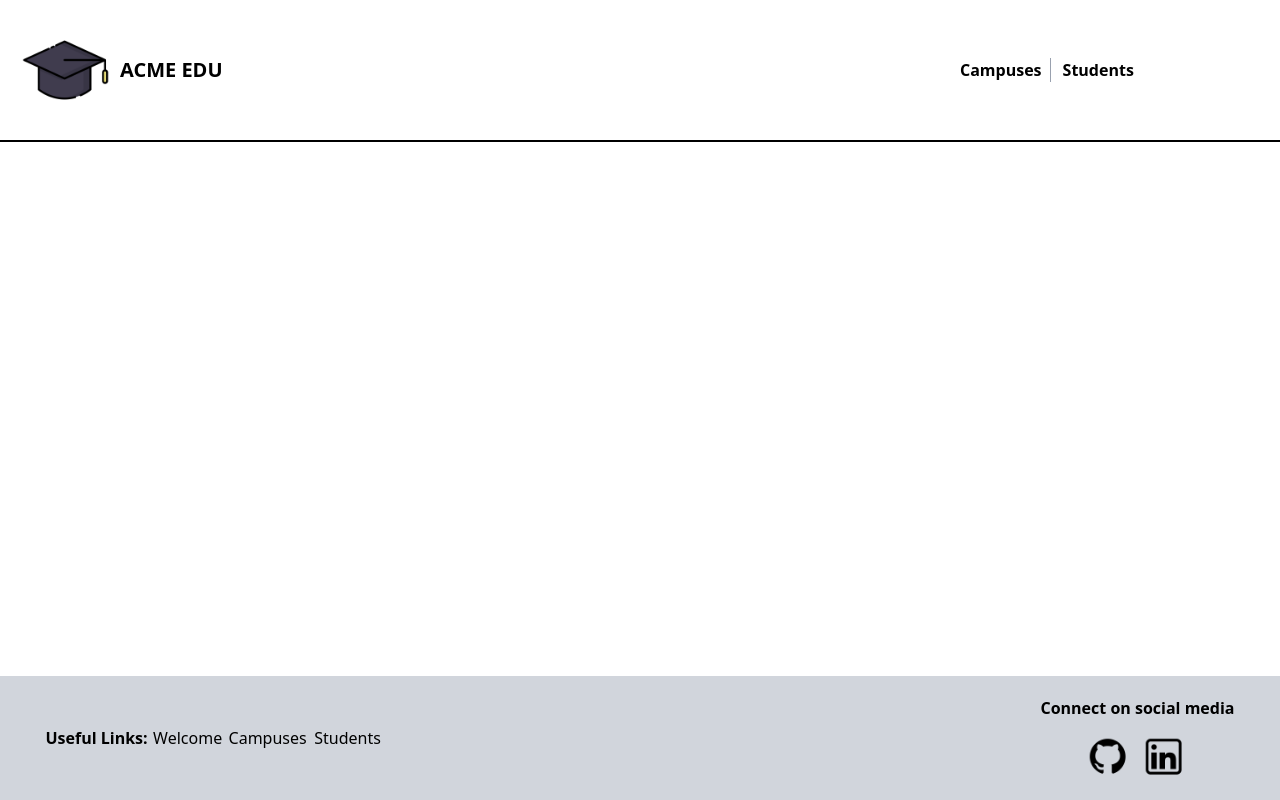
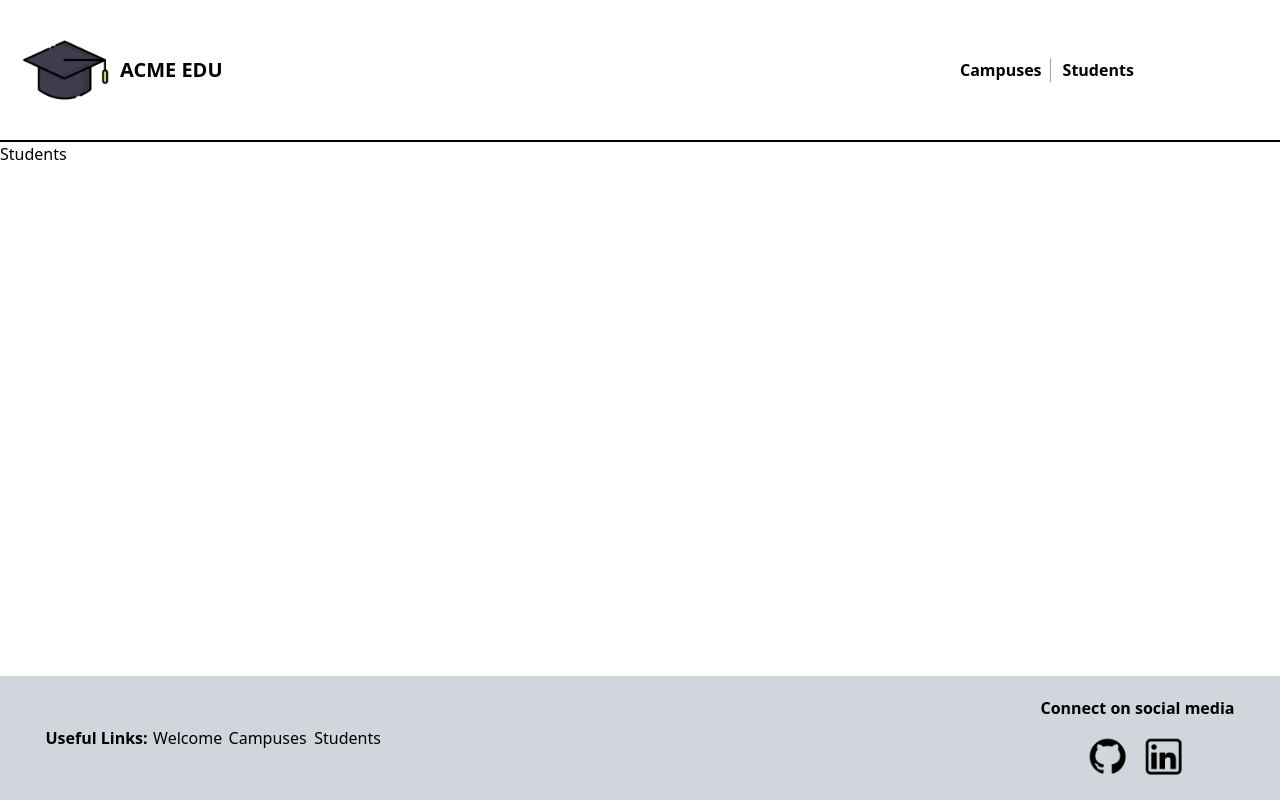
Before and after one commit to alejandro-baez/Student-Campus-Enrollment, a React (Vite) app in the folder Frontend/: page /students in a window 1280 px wide. Built offline with nearby package versions, Linux system fonts and the light colour scheme.

Commit message:
Set up all students page and corresponding redux slice

```diff
--- a/Frontend/src/App.jsx
+++ b/Frontend/src/App.jsx
@@ -5,6 +5,7 @@ import Navbar from './components/Navbar'
 import Footer from './components/Footer'
 import Campuses from './components/Campuses'
 import SingleCampus from './components/SingleCampus'
+import Students from './components/Students'
 
 function App() {
   return(
@@ -15,6 +16,7 @@ function App() {
           <Route path='/' element={<Homepage/>}/>
           <Route path='/campuses' element={<Campuses/>}/>
           <Route path='/campuses/:id' element={<SingleCampus/>} />
+          <Route path='/students' element={<Students/>} />
         </Routes>
       </main>
       <Footer/>
--- /dev/null
+++ b/Frontend/src/components/Students.jsx
@@ -0,0 +1,9 @@
+import React from 'react'
+
+const Students = () => {
+  return (
+    <div>Students</div>
+  )
+}
+
+export default Students
--- /dev/null
+++ b/Frontend/src/features/studentsSlice.jsx
@@ -0,0 +1,14 @@
+import { createAsyncThunk, createSlice } from "@reduxjs/toolkit";
+
+const initialState = {
+    students: []
+}
+
+const studentsSlice = createSlice({
+    name:'students',
+    initialState,
+    reducers:{},
+
+})
+
+export default studentsSlice.reducer
--- a/Frontend/src/store/store.jsx
+++ b/Frontend/src/store/store.jsx
@@ -1,11 +1,13 @@
 import {configureStore} from "@reduxjs/toolkit"
 import campusesReducer from "../features/campusesSlice";
 import singleCampusReducer from "../features/singleCampusSlice";
+import studentsReducer from "../features/studentsSlice";
 
 const store = configureStore({
     reducer:{
         campuses:campusesReducer,
         singleCampus: singleCampusReducer,
+        students: studentsReducer,
 
     }
 })
```
